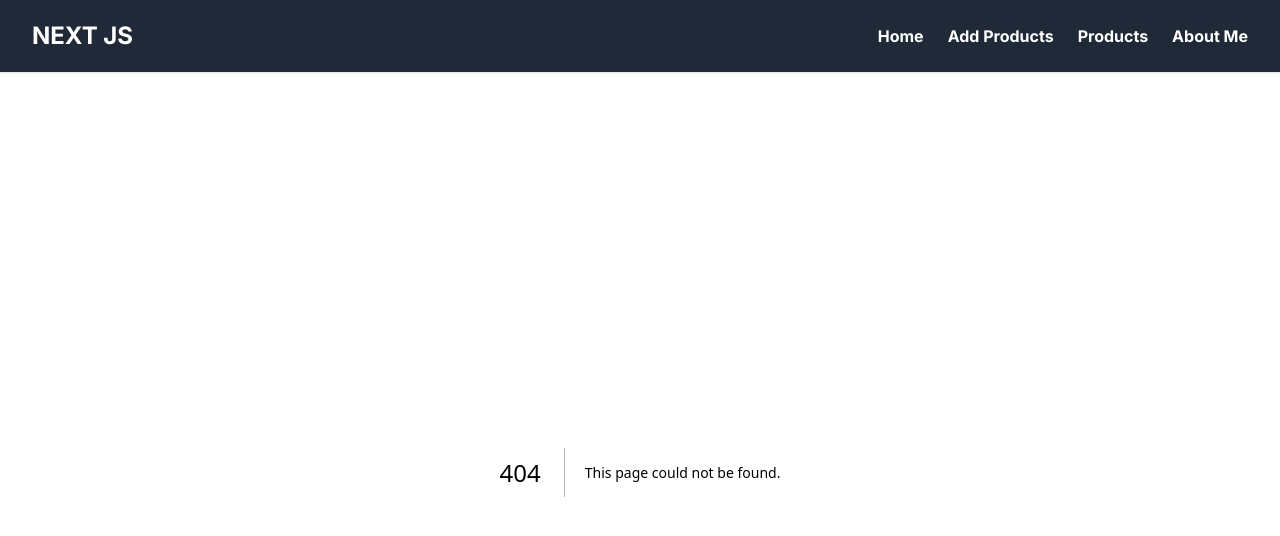
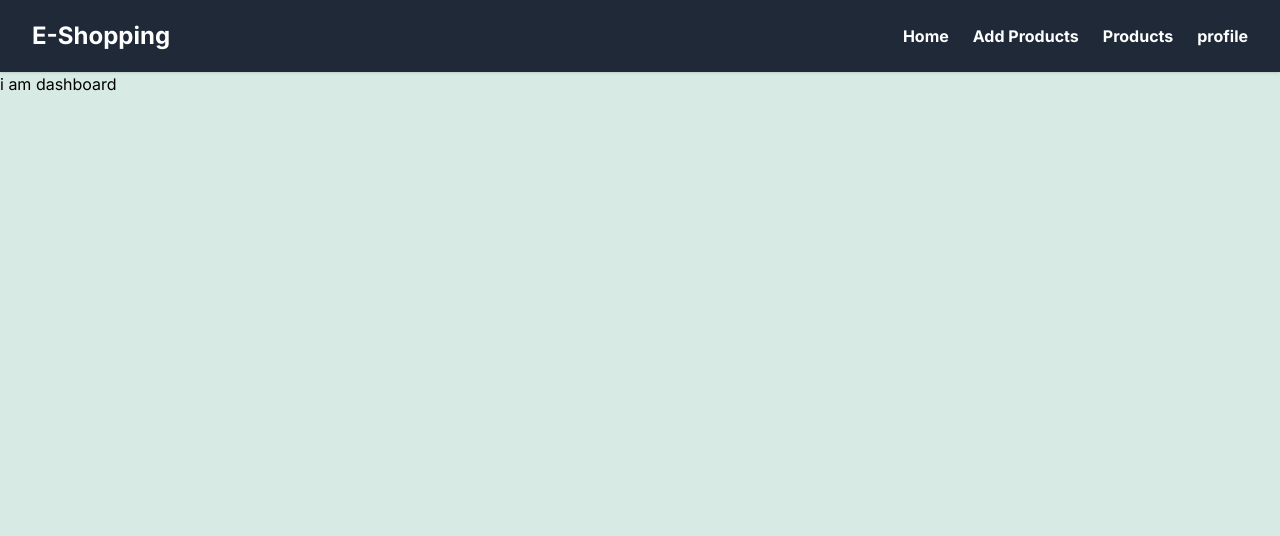
Before and after one commit to sumonDev13/E-Commerce-Client-NextJS, a Next.js app: page /pages/dashboard in a window 1280 px wide. Before the commit this address had no page. Shown: the top 536 px of the page. Built offline with nearby package versions, Linux system fonts and the light colour scheme.

Commit message:
conditional loginPage

```diff
--- a/app/dashboard/navbar/page.tsx
+++ b/app/dashboard/navbar/page.tsx
@@ -21,7 +21,7 @@ export default function Home() {
           <div>
             <div className="flex items-center justify-between py-3 md:py-5 md:block">
               <a href="#">
-                <h2 className="text-2xl text-white font-bold">NEXT JS</h2>
+                <h2 className="text-2xl text-white font-bold">E-Shopping</h2>
               </a>
               <div className="md:hidden">
                 <button
@@ -85,7 +85,7 @@ export default function Home() {
                 </li>
                 <li className="text-white">
                   <Link href="/contact">
-                   About Me
+                   profile
                   </Link>
                 </li>
               </ul>
--- a/app/layout.tsx
+++ b/app/layout.tsx
@@ -1,24 +1,35 @@
+'use client'
 import './globals.css'
 import type { Metadata } from 'next'
 import { Inter } from 'next/font/google'
 import Home from './dashboard/navbar/page'
+import { usePathname } from 'next/navigation'
+
 
 const inter = Inter({ subsets: ['latin'] })
 
-export const metadata: Metadata = {
-  title: 'Create Next App',
-  description: 'Generated by create next app',
-}
+
+// export const metadata: Metadata = {
+//   title: 'Create Next App',
+//   description: 'Generated by create next app',
+// }
 
 export default function RootLayout({
   children,
 }: {
-  children: React.ReactNode
+  children: React.ReactNode;
 }) {
+
+  const pathname = usePathname()
+  console.log(pathname)
+
   return (
     <html lang="en">
       <body className={inter.className}>
-        <Home/>
+
+
+        { pathname !== '/login' && <Home/>}
+
         {children}
         </body>
     </html>
--- a/app/login/page.tsx
+++ b/app/login/page.tsx
@@ -5,9 +5,9 @@ const Login = () => {
 
   const router = useRouter()
 
-  const handleSignin = (e) =>{
+  const handleSignIn = (e:any) =>{
     e.preventDefault()
-    router.push('/dashboard')
+    router.push('/pages/dashboard')
   }
 
   return (
@@ -69,7 +69,7 @@ const Login = () => {
             <button
               type="submit"
               className="flex w-full justify-center rounded-md bg-indigo-600 px-3 py-1.5 text-sm font-semibold leading-6 text-white shadow-sm hover:bg-indigo-500 focus-visible:outline focus-visible:outline-2 focus-visible:outline-offset-2 focus-visible:outline-indigo-600"
-              onClick={handleSignin}
+              onClick={handleSignIn}
             >
              Sign-in
 
--- /dev/null
+++ b/app/pages/dashboard/page.tsx
@@ -0,0 +1,11 @@
+import React from 'react'
+
+type Props = {}
+
+function dashboard({}: Props) {
+  return (
+    <div>i am dashboard</div>
+  )
+}
+
+export default dashboard
--- /dev/null
+++ b/app/pages/logout/page.tsx
@@ -0,0 +1,11 @@
+import React from 'react'
+
+type Props = {}
+
+function logout({}: Props) {
+  return (
+    <div>logout</div>
+  )
+}
+
+export default logout
```
